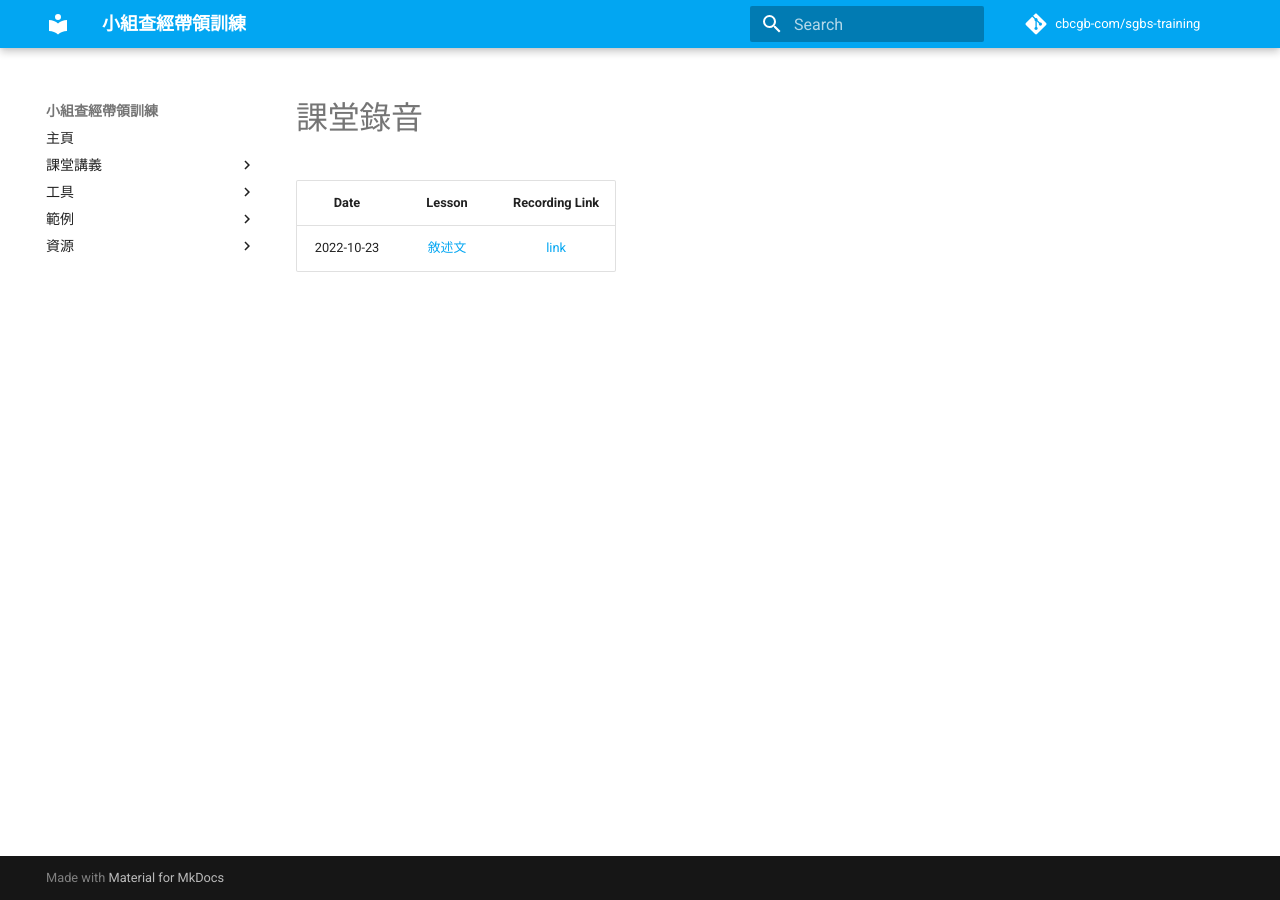
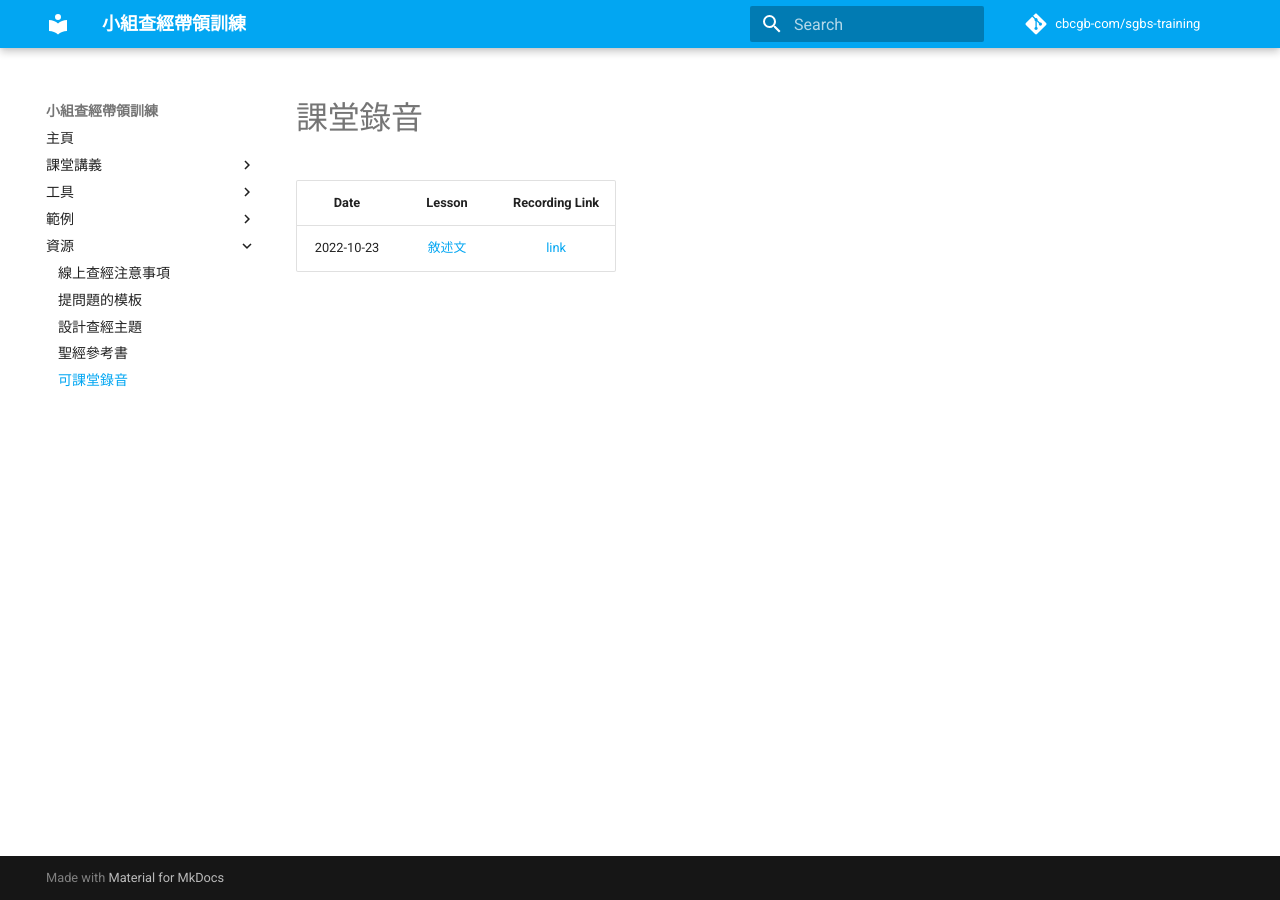
Before and after one commit to cbcgb-com/sgbs-training, an MkDocs documentation site: the page built from docs/resources/recordings.md, in a window 1280 px wide. Built offline with MkDocs 1.6.1 and Material for MkDocs 9.7.7, drawn with Linux system fonts in a browser that asks for light colours; comment, search, counter and statistics services are not loaded; part of the change alters nothing that is shown.

Commit message:
Add navigation link to recordings.

```diff
--- a/mkdocs.yml
+++ b/mkdocs.yml
@@ -28,6 +28,7 @@ nav:
       提問題的模板: resources/questions.md
       設計查經主題: resources/theme.md
       聖經參考書: resources/books.md
+      可課堂錄音: resources/recordings.md
 
 extra_css:
   - stylesheets/extra.css
```
